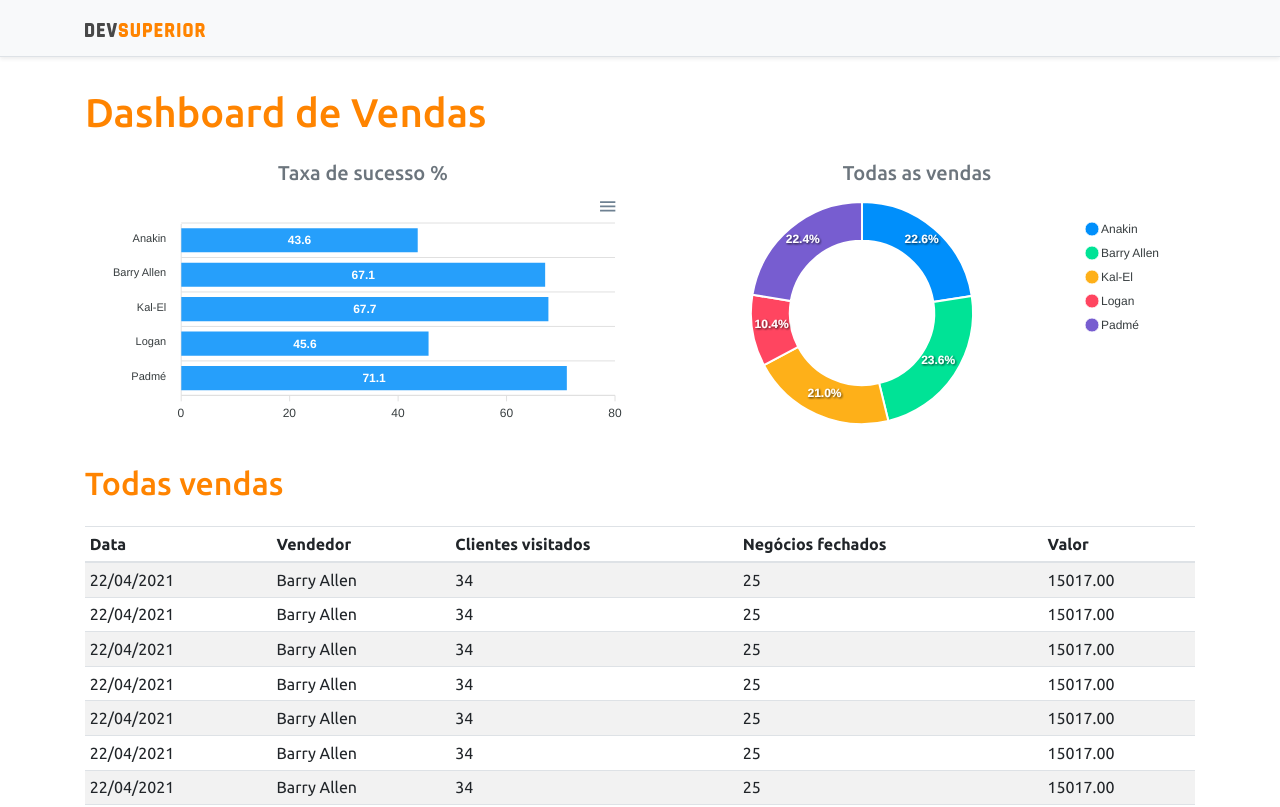
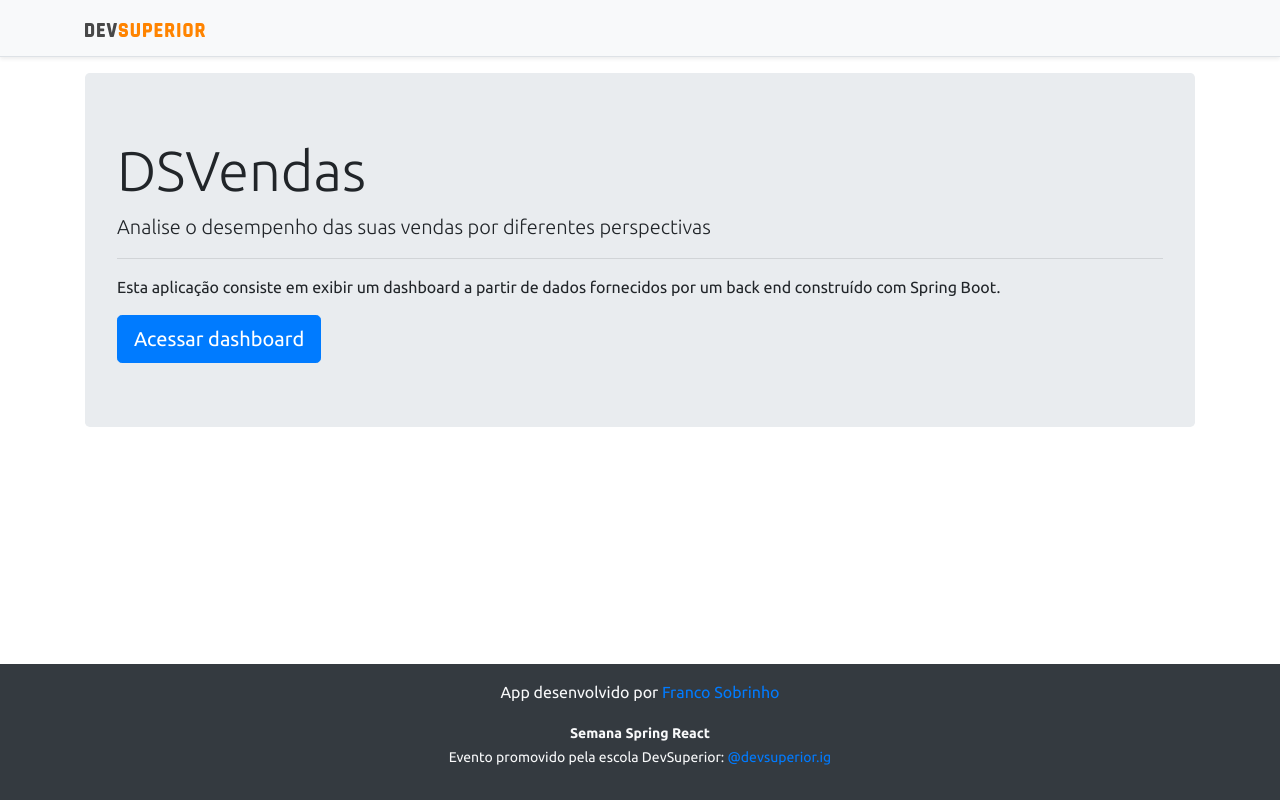
Before and after one commit to nabucodonosor-java/DevSuperior-DSVendas, a React (Create React App) app in the folder frontend/: page / in a window 1280 px wide. Shown: the top 807 px of the page. Built offline with nearby package versions, Linux system fonts and the light colour scheme.

Commit message:
Home, navigation

```diff
--- a/frontend/package.json
+++ b/frontend/package.json
@@ -19,6 +19,7 @@
     "react": "^17.0.2",
     "react-apexcharts": "1.3.9",
     "react-dom": "^17.0.2",
+    "react-router-dom": "5.2.0",
     "react-scripts": "4.0.3",
     "typescript": "^4.1.2",
     "web-vitals": "^1.0.1"
@@ -46,5 +47,8 @@
       "last 1 firefox version",
       "last 1 safari version"
     ]
+  },
+  "devDependencies": {
+    "@types/react-router-dom": "5.1.7"
   }
 }
--- a/frontend/src/App.tsx
+++ b/frontend/src/App.tsx
@@ -1,33 +1,8 @@
-import BarChart from 'components/BarChart';
-import DataTable from 'components/DadaTable';
-import DonutChart from 'components/DonutChart';
-import Footer from 'components/Footer';
-import Navbar from 'components/Navbar';
+import Routes from './Routes';
 
 function App() {
   return (
-    <>
-      <Navbar />
-      <div className="container">
-        <h1 className="text-primary py-3">Dashboard de Vendas</h1>
-
-        <div className="row px-3">
-          <div className="col-sm-6">
-            <h5 className="text-center text-secondary">Taxa de sucesso %</h5>
-            <BarChart />
-          </div>
-          <div className="col-sm-6">
-            <h5 className="text-center text-secondary">Todas as vendas</h5>
-            <DonutChart />
-          </div>
-        </div>
-        <div className="py-3">
-          <h2 className="text-primary">Todas vendas</h2>
-        </div>
-        <DataTable />
-      </div>
-      <Footer />
-    </>
+    <Routes />
   );
 }
 
--- /dev/null
+++ b/frontend/src/Routes.tsx
@@ -0,0 +1,20 @@
+import { BrowserRouter, Route, Switch } from 'react-router-dom';
+import Home from 'pages/Home';
+import Dashboard from 'pages/DashBoard';
+
+const Routes = () => {
+    return (
+        <BrowserRouter>
+            <Switch>
+                <Route path="/" exact>
+                    <Home />
+                </Route>
+                <Route path="/dashboard">
+                    <Dashboard />
+                </Route>
+            </Switch>
+        </BrowserRouter>
+    );
+}
+
+export default Routes;
--- a/frontend/src/components/Navbar/index.tsx
+++ b/frontend/src/components/Navbar/index.tsx
@@ -1,11 +1,14 @@
 import ImgDsDark from 'assets/img/ds-dark.svg';
+import { Link } from 'react-router-dom';
 
 const Navbar = () => {
     return (
         <div className="d-flex flex-column flex-md-row align-items-center p-3 px-md-4 mb-3 bg-light border-bottom shadow-sm">
             <div className="container">
                 <nav className="my-2 my-md-0 mr-md-3">
-                    <img src={ImgDsDark} alt="DevSuperior" width="120" />
+                    <Link to="/">
+                        <img src={ImgDsDark} alt="DevSuperior" width="120" />
+                    </Link>
                 </nav>
             </div>
         </div>
--- /dev/null
+++ b/frontend/src/pages/DashBoard/index.tsx
@@ -0,0 +1,34 @@
+import Navbar from 'components/Navbar';
+import BarChart from 'components/BarChart';
+import DonutChart from 'components/DonutChart';
+import DataTable from 'components/DadaTable';
+import Footer from 'components/Footer';
+
+const Dashboard = () => {
+    return (
+        <>
+            <Navbar />
+            <div className="container">
+                <h1 className="text-primary py-3">Dashboard de Vendas</h1>
+
+                <div className="row px-3">
+                    <div className="col-sm-6">
+                        <h5 className="text-center text-secondary">Taxa de sucesso %</h5>
+                        <BarChart />
+                    </div>
+                    <div className="col-sm-6">
+                        <h5 className="text-center text-secondary">Todas as vendas</h5>
+                        <DonutChart />
+                    </div>
+                </div>
+                <div className="py-3">
+                    <h2 className="text-primary">Todas vendas</h2>
+                </div>
+                <DataTable />
+            </div>
+            <Footer />
+        </>
+    );
+}
+
+export default Dashboard;
--- /dev/null
+++ b/frontend/src/pages/Home/index.tsx
@@ -0,0 +1,25 @@
+import Navbar from 'components/Navbar';
+import Footer from 'components/Footer';
+import { Link } from 'react-router-dom';
+
+const Home = () => {
+    return (
+        <>
+        <Navbar />
+        <div className="container">
+            <div className="jumbotron">
+                <h1 className="display-4">DSVendas</h1>
+                <p className="lead">Analise o desempenho das suas vendas por diferentes perspectivas</p>
+                <hr />
+                <p>Esta aplicação consiste em exibir um dashboard a partir de dados fornecidos por um back end construído com Spring Boot.</p>
+                <Link className="btn btn-primary btn-lg" to="/dashboard">
+                    Acessar dashboard
+                </Link>
+            </div>
+        </div>
+        <Footer />
+        </>
+    );
+}
+
+export default Home;
```
Also changed, not shown: 1 other file (tests, documents, lock files or other folders).
